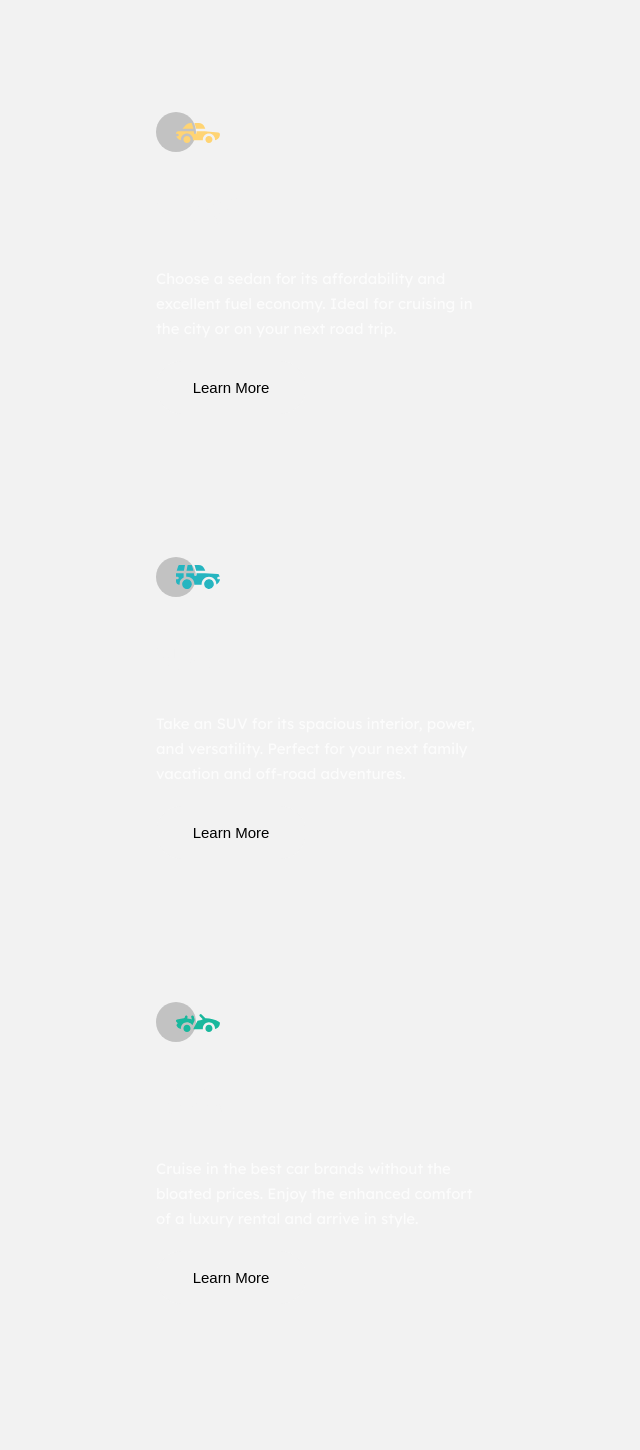
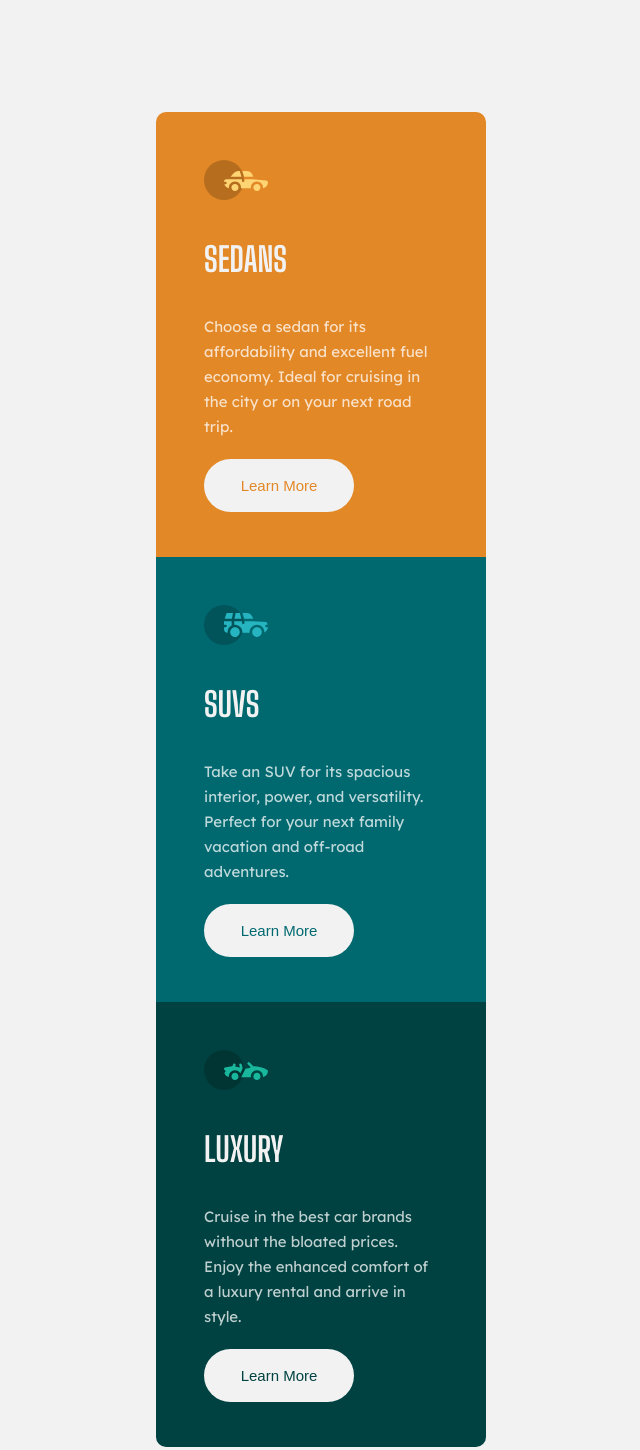
Before and after one commit to UrielBucio/columns_preview_card, a plain HTML site: page index.html in a window 1280 px wide. Shown: the top 1450 px of the page, without its empty margins (319-959 px from the left). Drawn offline with Linux system fonts and the light colour scheme.

Commit message:
Class Section

```diff
--- a/index.html
+++ b/index.html
@@ -9,20 +9,20 @@
 </head>
 <body>
   <main class="main_content">
-    <section class="column_item">
+    <section class="column_sedans">
       <img src="./src/img/icon-sedans.svg" alt="icon-sedans">
       <h1>Sedans</h1>
       <p>Choose a sedan for its affordability and excellent fuel economy. Ideal for cruising in the city
         or on your next road trip.</p>
       <button>Learn More</button>
     </section>
-    <section class="column_item">
+    <section class="column_suvs">
       <img src="./src/img/icon-suvs.svg" alt="icon-suvs">
       <h1>SUVs</h1>
       <p>Take an SUV for its spacious interior, power, and versatility. Perfect for your next family vacation and off-road adventures.</p>
       <button>Learn More</button>
     </section>
-    <section class="column_item">
+    <section class="column_luxury">
       <img src="./src/img/icon-luxury.svg" alt="icon-luxury">
       <h1>Luxury</h1>
       <p>Cruise in the best car brands without the bloated prices. Enjoy the enhanced comfort of a luxury
```
